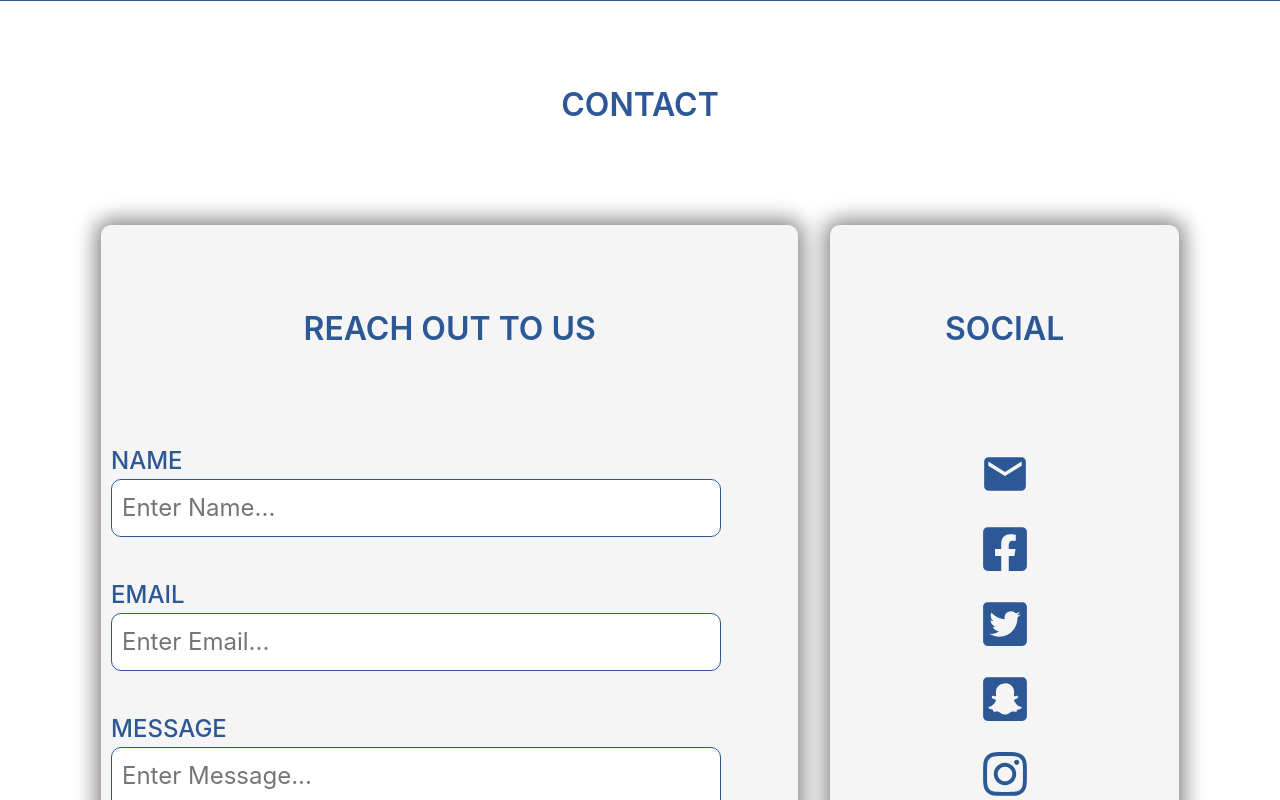
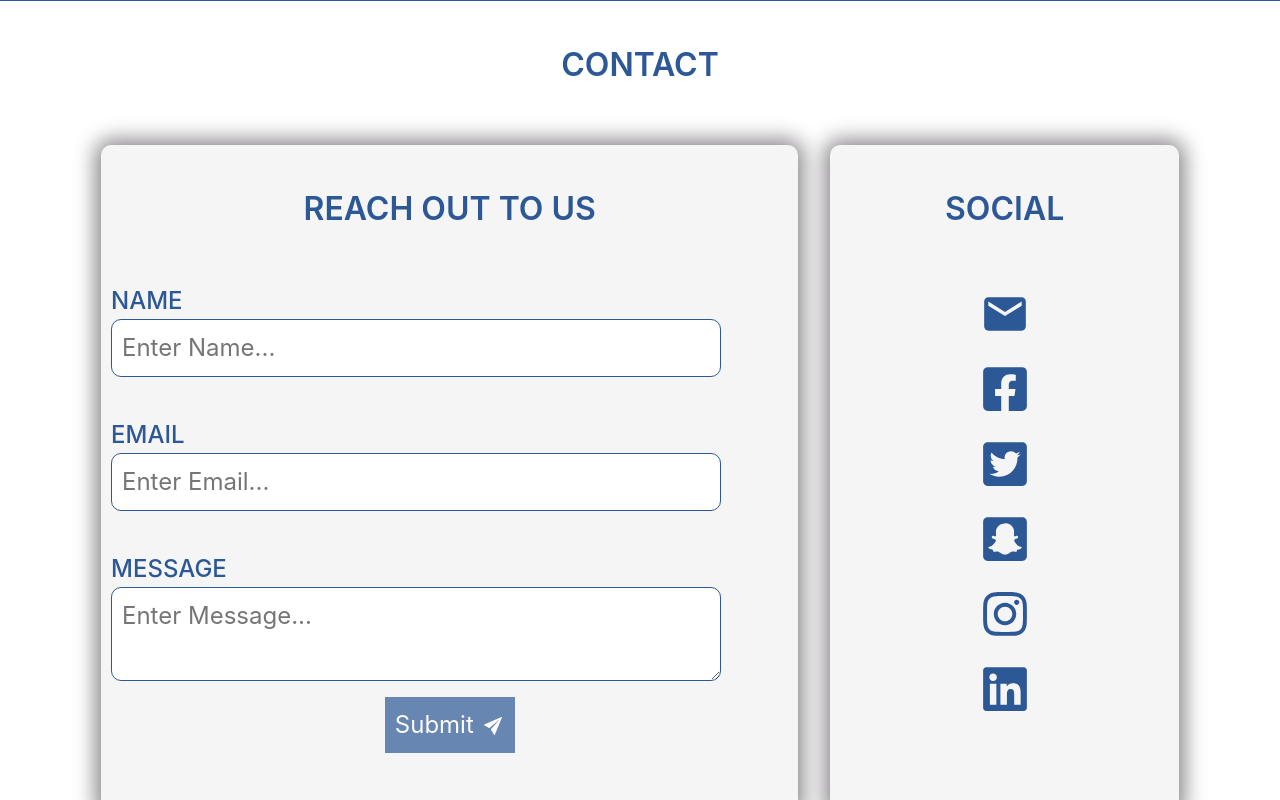
Before and after one commit to saurav0705/Event-Manager, a React (Create React App) app: page / in a window 1280 px wide. Shown: the part 1840-2640 px from the top of the page. Built offline with nearby package versions, Linux system fonts and the light colour scheme; no server answers.

Commit message:
fixed bugs

```diff
--- a/src/components/Header/Header.js
+++ b/src/components/Header/Header.js
@@ -36,7 +36,7 @@ const Header = () => {
     }
     const scrollToComponent = (val) => {
     let scrollDiv = document.getElementById(val).offsetTop;
-         window.scrollTo({ top: scrollDiv, behavior: 'smooth'});
+         window.scrollTo({ top: scrollDiv - 30, behavior: 'smooth'});
         }
     const logout = () => {
         history.push('/');
--- a/src/components/Home/Contact/Contact.scss
+++ b/src/components/Home/Contact/Contact.scss
@@ -3,7 +3,7 @@
     opacity: 0;
     color: #2d5896;
     .heading{
-        padding: 10vh;
+        padding: 5vh;
         font-size: 2rem;
         text-align: center;
         font-weight: 600;
@@ -11,7 +11,7 @@
     }
     .container{
         display: flex;
-        padding-bottom: 10vh;
+        padding-bottom: 5vh;
         justify-content: space-around;
         .form{
             flex:2;
@@ -28,7 +28,7 @@
             .button{
                 margin: auto;
                 width: fit-content;
-                padding-bottom: 10vh;
+                padding-bottom: 5vh;
                 button{
                 cursor: pointer;
                 padding: 10px;
--- a/src/components/UserDetails/UserDetails.js
+++ b/src/components/UserDetails/UserDetails.js
@@ -9,7 +9,7 @@ const UserDetails = () => {
     const [user,setUser] = useState();
     const [select,setSelect] = useState('messages');
     useEffect(()=>{
-        getUser((resp)=> setUser({...resp}));
+        getUser((resp)=> {setUser({...resp});});
 
     },[])
     const open = () => {
--- a/src/utilities/api.js
+++ b/src/utilities/api.js
@@ -23,19 +23,20 @@ export const getLogin = (data,cb) => {
 export const sendMessage = (data,cb) => {
     fetch(BASE_ADMIN_URL+"contact",{method:'POST',headers: { "Content-Type": "application/json"}, body:JSON.stringify(data)})
        .then(resp => {if(resp.status === 401){throw resp.status};return resp.json()})
+        .then(resp => {cb(resp);}).catch(err => cb({"message":"invalid Credential"}))
+}
+
+export const getMessages = (cb) => {
+    fetch(BASE_ADMIN_URL+"contact",{method:'GET',headers: { "Content-Type": "application/json",'Authorization':'Bearer '+localStorage.getItem('token')}})
+       .then(resp => {if(resp.status === 401){throw resp.status};return resp.json();})
         .then(resp => cb(resp)).catch(err => cb({"message":"invalid Credential"}))
 }
 
-export const getMessages = (cb) => {
-    fetch(BASE_ADMIN_URL+"contact",{method:'GET',headers: { "Content-Type": "application/json"},'Authorization':'Bearer '+localStorage.getItem('token')})
-       .then(resp => {if(resp.status === 401){throw resp.status};return resp.json()})
-        .then(resp => cb(resp)).catch(err => cb({"message":"invalid Credential"}))
-}
 
 export const getUser = (cb) => {
-    fetch(BASE_ADMIN_URL+"admin/getuser",{method:'GET',headers: { "Content-Type": "application/json",'Authorization':'Bearer '+localStorage.getItem('token')}})
-       .then(resp => {if(resp.status === 401){throw resp.status};return resp.json()})
-        .then(resp => cb(resp)).catch(err => cb({"message":"invalid Credential"}))
+    fetch(BASE_ADMIN_URL+"admin/user/id",{method:'GET',headers: { "Content-Type": "application/json",'Authorization':'Bearer '+localStorage.getItem('token')}})
+       .then(resp => {if(resp.status === 401){throw resp};return resp.json()})
+        .then(resp => cb(resp)).catch(err => {console.log(err);cb({"message":"invalid Credential"})})
 }
 
 export const getEventsUser = (cb) => {
```
Also changed, not shown: 1 other file (tests, documents, lock files or other folders).
